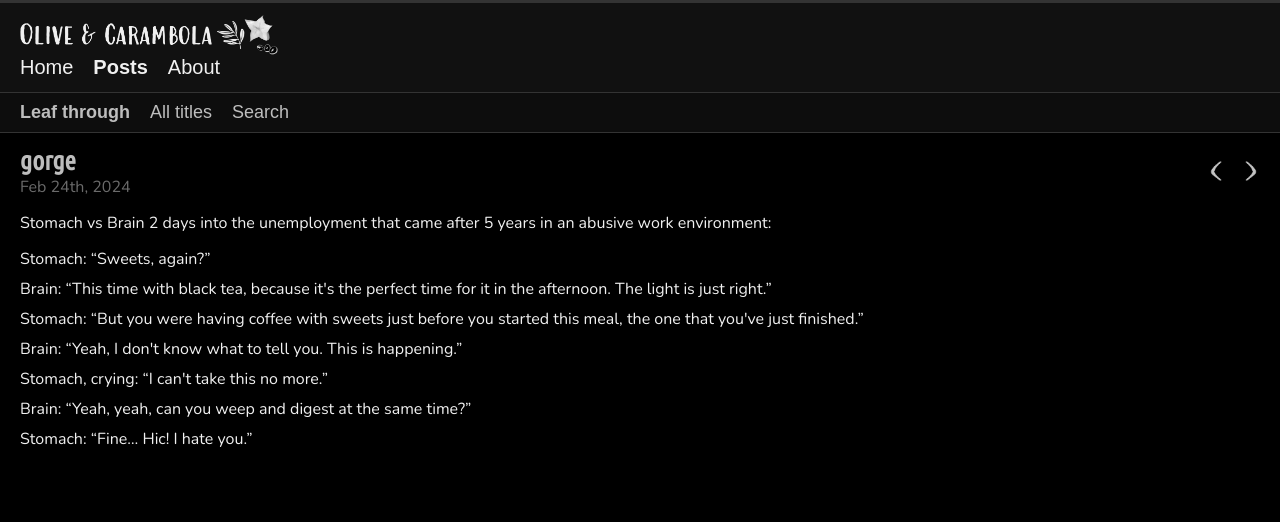
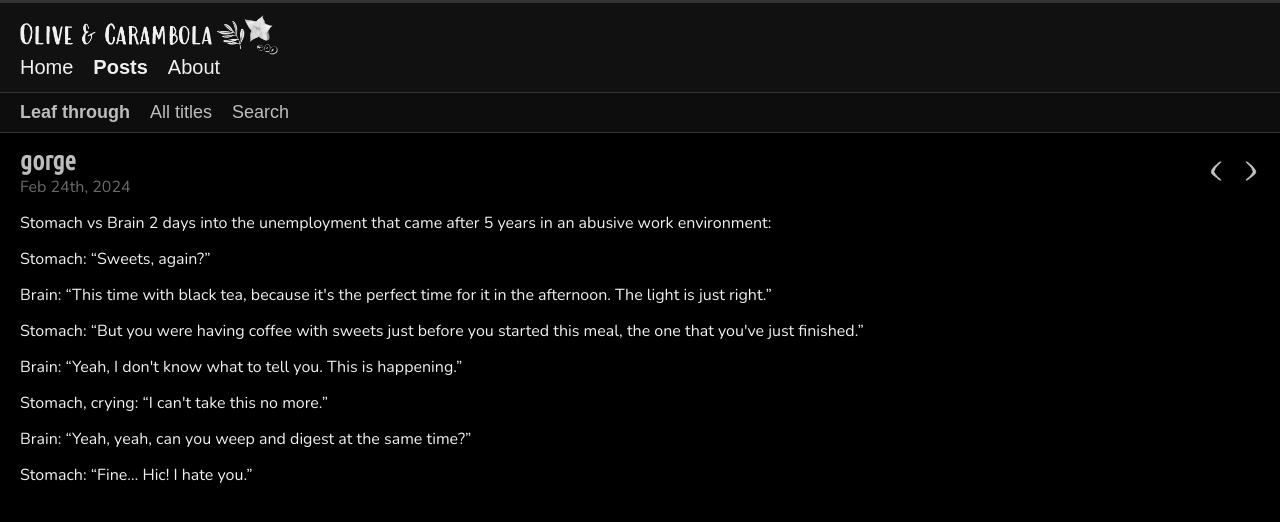
Before and after one commit to olivecarambola/logbook, a Jekyll site: the page built from _posts/2024-02-24-gorge.md, in a window 1280 px wide. Shown: the top 522 px of the page. Built offline with Jekyll 4.4.1, drawn with Linux system fonts in a browser that asks for light colours; some web fonts are replaced.

Commit message:
Update style.scss

```diff
--- a/assets/css/style.scss
+++ b/assets/css/style.scss
@@ -295,11 +295,6 @@ header nav ul li a.active,               /* active menu item styling */
   color: #8bddcd;
 }
 
-.text-customspace {
-  margin-top: 0;
-  margin-bottom: 10px;
-}
-
 .text-heading-about {
   color: #bdbdbd;
   font-size: 20px;
```
